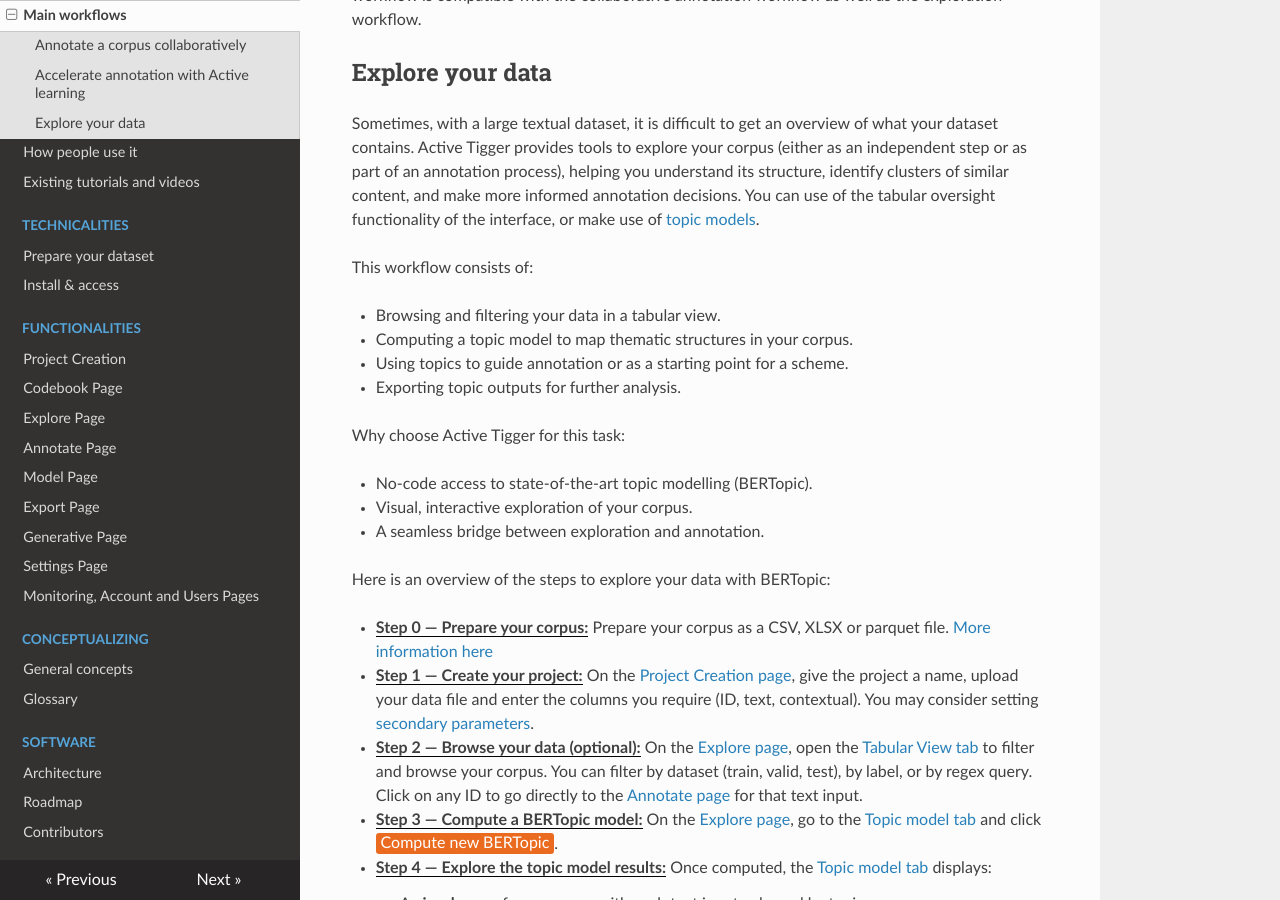
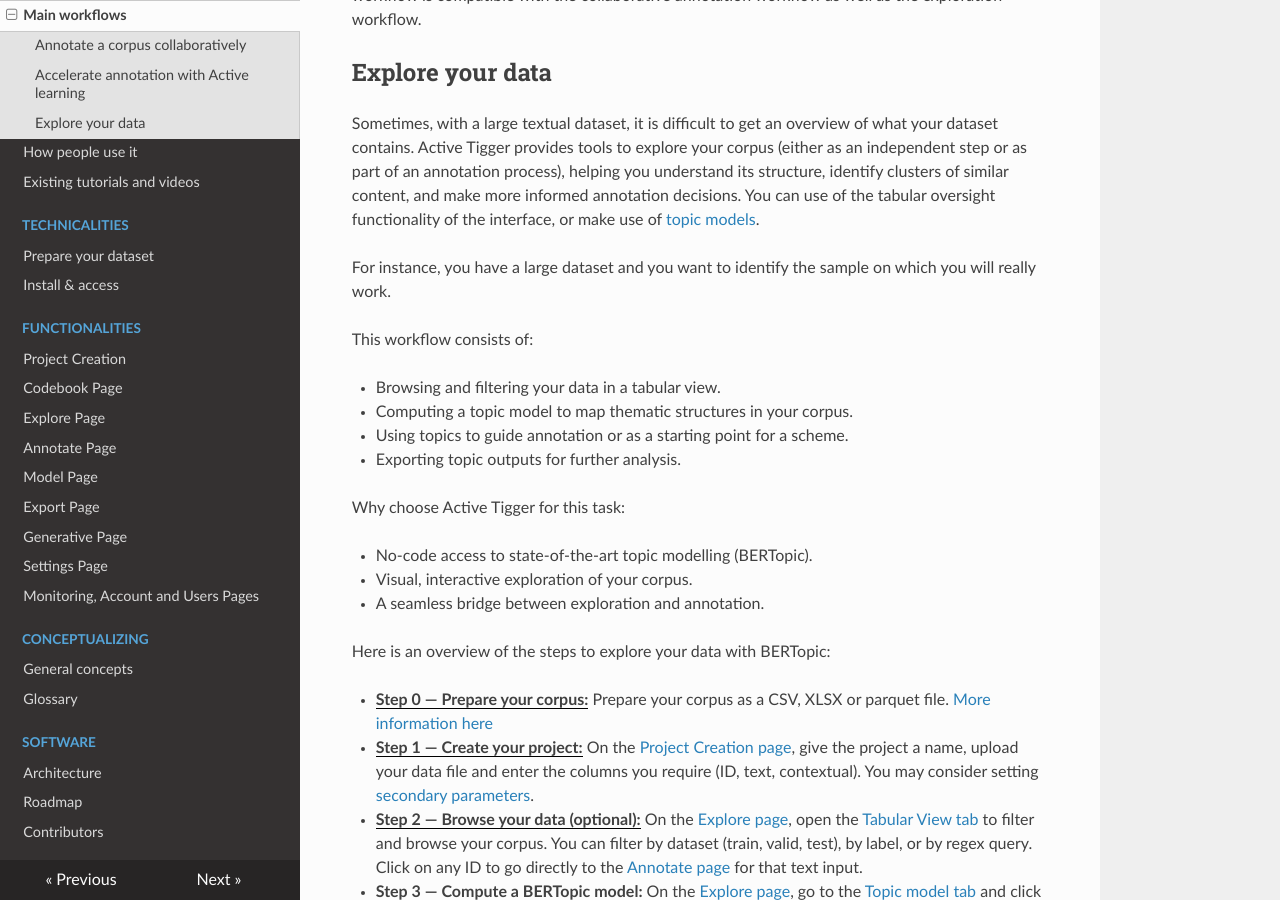
Before and after one commit to activetigger/documentation, an MkDocs documentation site: the page built from docs/quickstart/workflows.md, in a window 1280 px wide and 900 px high, scrolled down 3012 px. Built offline with MkDocs 1.6.1, drawn with Linux system fonts in a browser that asks for light colours; nearby versions of some CDN libraries.

Commit message:
update explore data

```diff
--- a/docs/quickstart/workflows.md
+++ b/docs/quickstart/workflows.md
@@ -77,6 +77,8 @@
 
 Sometimes, with a large textual dataset, it is difficult to get an overview of what your dataset contains. Active Tigger provides tools to explore your corpus (either as an independent step or as part of an annotation process), helping you understand its structure, identify clusters of similar content, and make more informed annotation decisions. You can use of the tabular oversight functionality of the interface, or make use of  [topic models](../theoretical-concepts/index.md#topic-models).
 
+For instance, you have a large dataset and you want to identify the sample on which you will really work.
+
 This workflow consists of:
 
 - Browsing and filtering your data in a tabular view.
```
